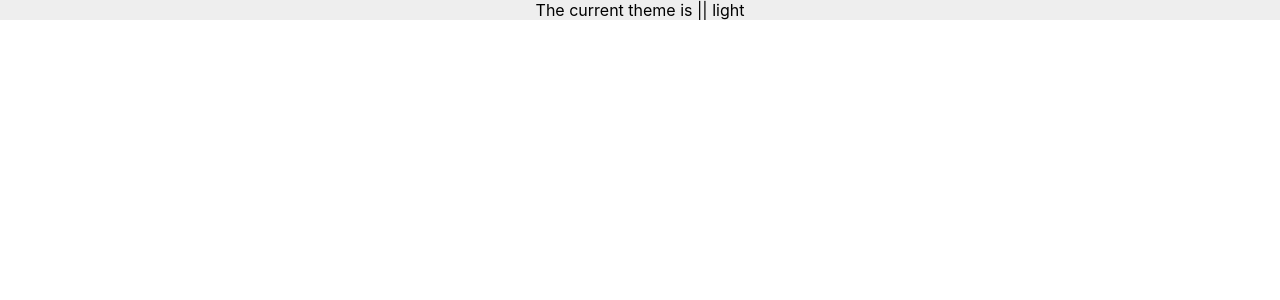
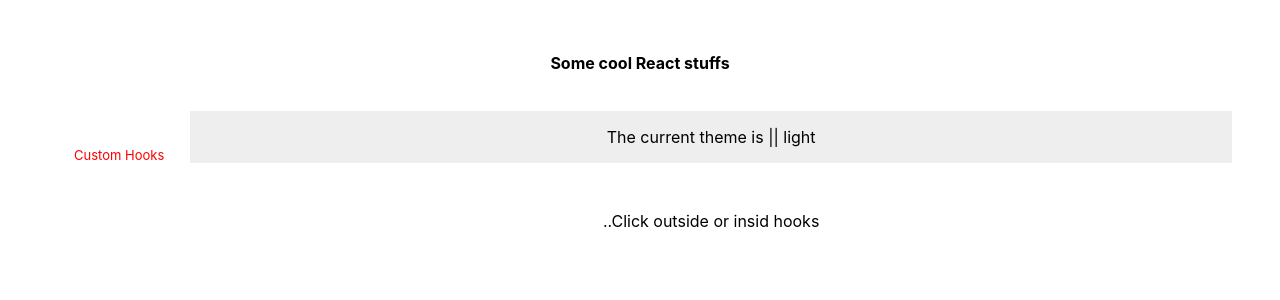
Before and after one commit to ShovanDhara/react-custom-hooks, a React (Create React App) app: page /hooks in a window 1280 px wide. Shown: the top 300 px of the page. Built offline with nearby package versions, Linux system fonts and the light colour scheme.

Commit message:
for clickoutside hooks

```diff
--- a/package.json
+++ b/package.json
@@ -8,6 +8,7 @@
     "@testing-library/user-event": "^13.5.0",
     "react": "^17.0.2",
     "react-dom": "^17.0.2",
+    "react-router-dom": "^6.2.1",
     "react-scripts": "5.0.0",
     "web-vitals": "^2.1.3"
   },
--- a/src/App.css
+++ b/src/App.css
@@ -28,6 +28,44 @@
   color: #61dafb;
 }
 
+div {
+  padding: 1rem;
+}
+.content {
+  display: flex;
+}
+
+.content-section {
+  flex-grow: 1;
+}
+
+.navbar-nav li {
+  list-style: none;
+  float: left;
+  padding: 20px 10px;
+  font-size: 13px;
+  text-align: right;
+}
+.navigation-section {
+  padding: 0 1rem;
+}
+.navbar-nav li a {
+  color: #3c3d3d;
+  text-decoration: none;
+}
+.navbar-nav li a.active {
+  color: red;
+}
+.navbar-nav {
+  display: flex;
+  padding: 0;
+  flex-direction: column;
+}
+
+.contentSection{
+  margin-bottom: 2rem;
+}
+
 @keyframes App-logo-spin {
   from {
     transform: rotate(0deg);
--- a/src/App.js
+++ b/src/App.js
@@ -1,7 +1,9 @@
 import './App.css';
-import useDarkMode from './customhooks/themehook/index'
+import useDarkMode from './customhooks/themeHook'
 import { ThemeContext, themes } from './themeContext';
 import React from 'react';
+import { Routes, Route, NavLink } from "react-router-dom";
+import CustomHooks from './customhooks/hookComponent';
 
 function App() {
   const theme = useDarkMode() ? themes.dark : themes.light
@@ -9,20 +11,25 @@ function App() {
   return (
     <ThemeContext.Provider value={theme}>
       <div className="App">
-        <Content />
+        <h4 className="heading">Some cool React stuffs</h4>
+        <div className="content">
+          <section className="navigation-section">
+            <ul className="navbar-nav">
+              <li className="nav-item active">
+                <NavLink className="nav-link" className={({ isActive }) => isActive ? "active" : null} to='/hooks'>Custom Hooks</NavLink>
+              </li>
+            </ul>
+          </section>
+          <section className="content-section">
+            <Routes>
+              <Route path="/hooks" element={<CustomHooks />} />
+            </Routes>
+          </section>
+        </div>
       </div>
     </ThemeContext.Provider>
 
   );
 }
 
-function Content() {
-  const value = React.useContext(ThemeContext);
-  return (
-    <div style={value}>
-      The current theme is || {value === themes.dark ? 'dark' : 'light'}
-    </div>
-  )
-}
-
 export default App;
--- /dev/null
+++ b/src/customhooks/clickOutsideHook.js
@@ -0,0 +1,28 @@
+import React from 'react';
+
+function useClickOutside(elRef, callback) {
+
+    const callbackRef = React.useRef();
+    callbackRef.current = callback;
+
+    React.useEffect(() => {
+        const handleClickOutside = e => {
+            // For clicked inside
+            if (elRef?.current?.contains(e.target) && callbackRef.current) {
+                callbackRef.current(e);
+            }
+            // For clicked outside [Disabled because on every click it will trigger]
+            // if (!elRef?.current?.contains(e.target) && callbackRef.current) {
+            //     callbackRef.current(e);
+            // }
+        }
+        document.addEventListener('click', handleClickOutside, true);
+
+        return () => {
+            document.removeEventListener('click', handleClickOutside, true);
+        }
+
+    }, [callbackRef, elRef])
+}
+
+export default useClickOutside;
--- /dev/null
+++ b/src/customhooks/hookComponent.js
@@ -0,0 +1,33 @@
+import { ThemeContext, themes } from '../themeContext';
+import React, { Fragment } from 'react';
+import useClickOutside from './clickOutsideHook';
+
+function CustomHooks() {
+    const value = React.useContext(ThemeContext);
+    return (
+        <Fragment>
+            <div className="contentSection" style={value}>
+                The current theme is || {value === themes.dark ? 'dark' : 'light'}
+            </div>
+            <Menu />
+        </Fragment>
+
+    )
+}
+
+function Menu() {
+    const menuRef = React.useRef();
+    const onClickOutside = () => {
+        alert('Clicked outside or Inside')
+    }
+
+    useClickOutside(menuRef, onClickOutside);
+
+    return (
+        <div ref={menuRef}>
+            ..Click outside or insid hooks
+        </div>
+    )
+}
+
+export default CustomHooks;
--- a/src/index.js
+++ b/src/index.js
@@ -3,10 +3,13 @@ import ReactDOM from 'react-dom';
 import './index.css';
 import App from './App';
 import reportWebVitals from './reportWebVitals';
+import { BrowserRouter } from "react-router-dom";
 
 ReactDOM.render(
   <React.StrictMode>
-    <App />
+    <BrowserRouter>
+      <App />
+    </BrowserRouter>
   </React.StrictMode>,
   document.getElementById('root')
 );
```
Also changed, not shown: src/customhooks/themeHook.js (renamed from src/customhooks/themehook/index.js), 1 other file (tests, documents, lock files or other folders).
